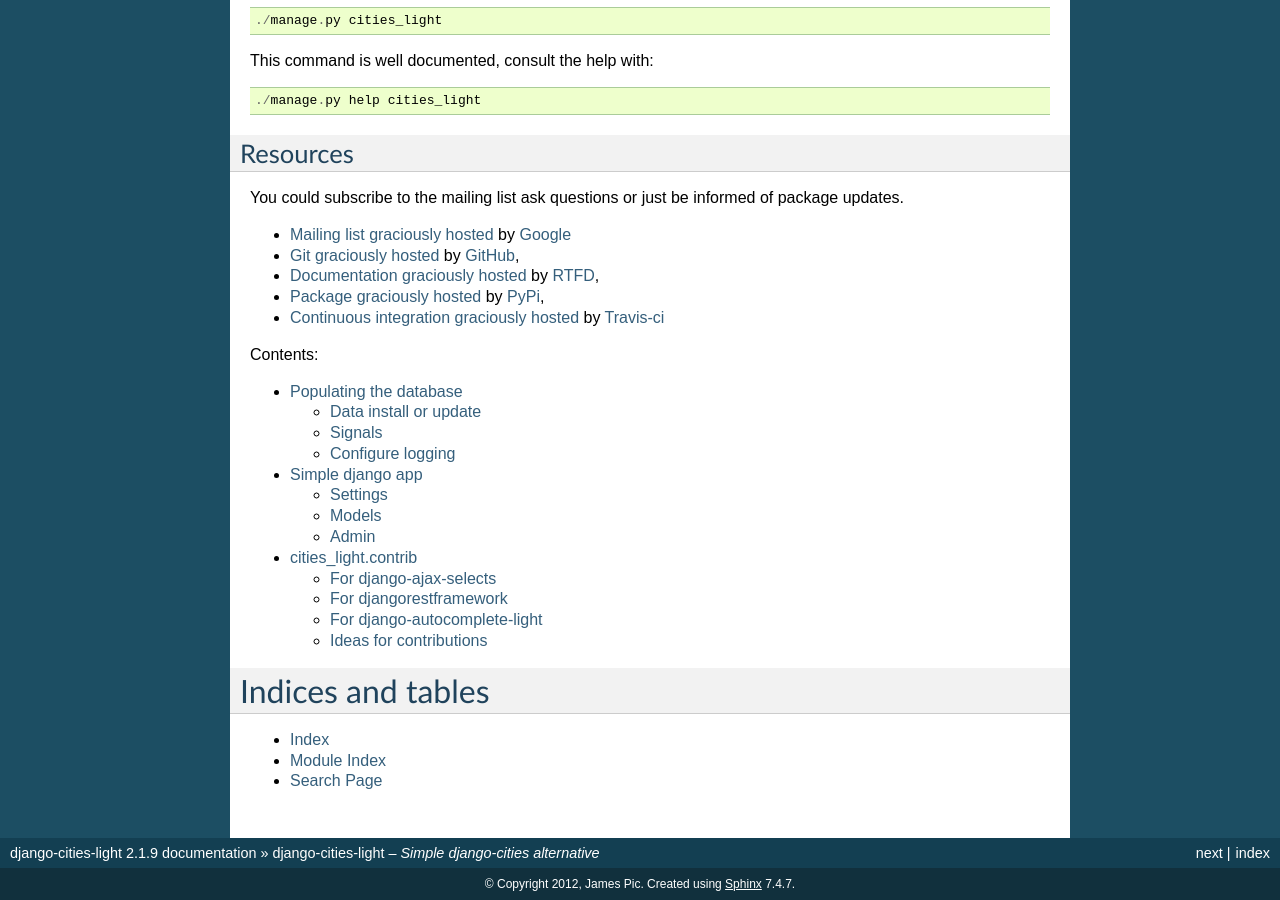
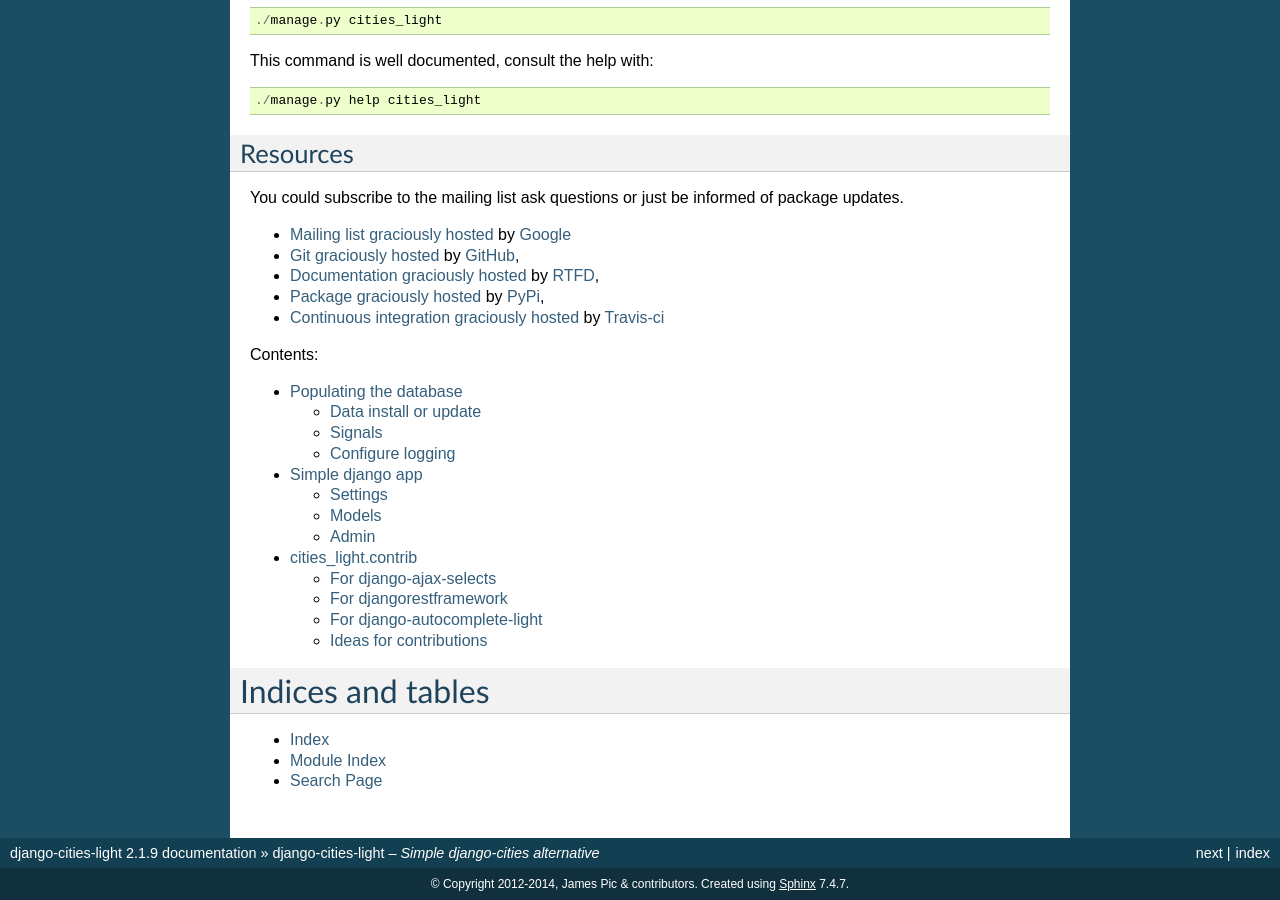
Before and after one commit to coderholic/django-cities, a Sphinx documentation site: the page built from docs/source/index.rst, in a window 1280 px wide and 900 px high, scrolled down 894 px. Built offline with Sphinx 7.4.7, drawn with Linux system fonts in a browser that asks for light colours.

Commit message:
Copyright update

```diff
--- a/docs/source/conf.py
+++ b/docs/source/conf.py
@@ -57,7 +57,7 @@ master_doc = 'index'
 
 # General information about the project.
 project = u'django-cities-light'
-copyright = u'2012, James Pic'
+copyright = u'2012-2014, James Pic & contributors'
 
 # The version info for the project you're documenting, acts as replacement for
 # |version| and |release|, also used in various other places throughout the
```
